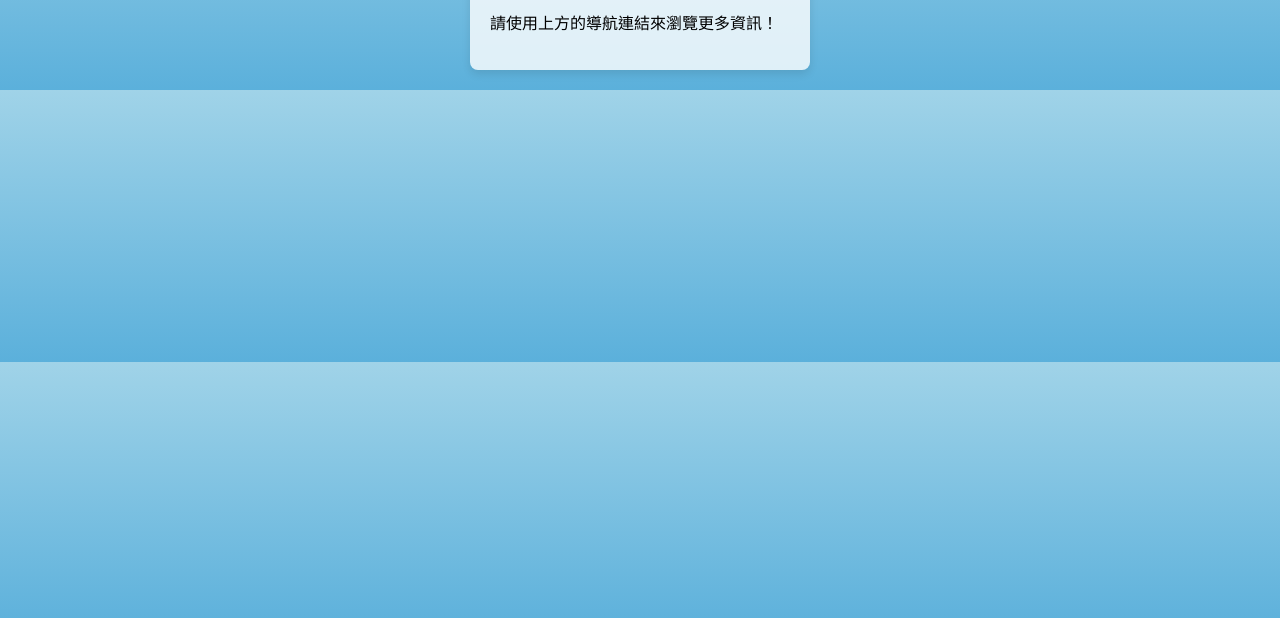
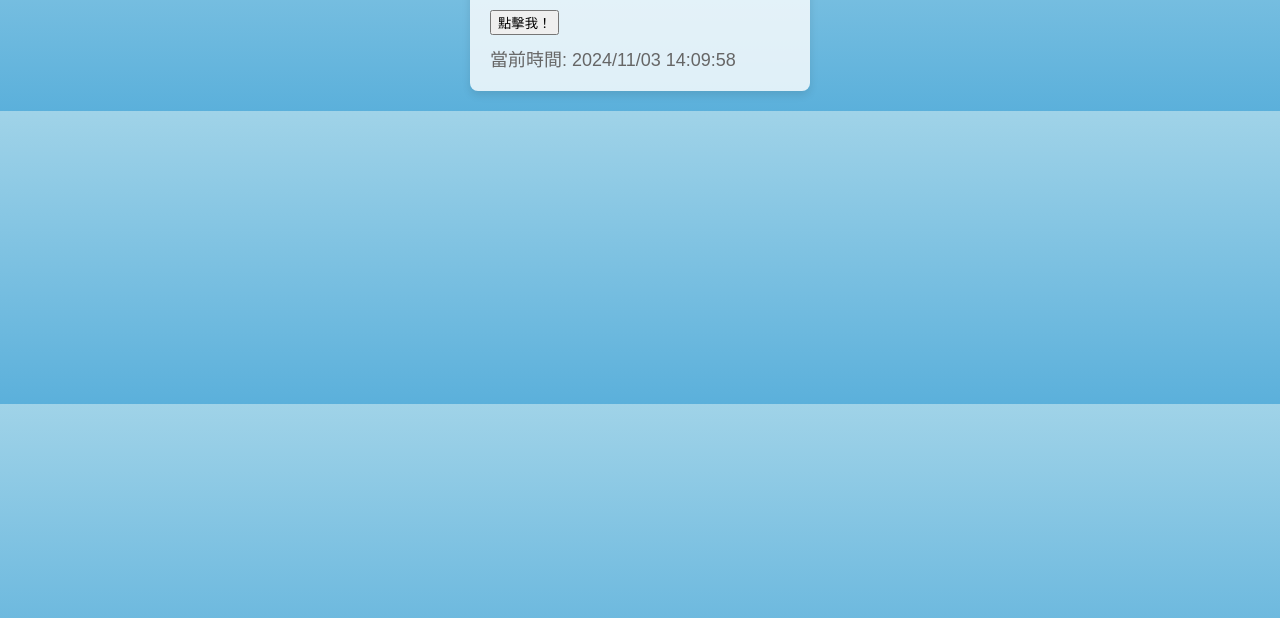
Before and after one commit to john04111820/john04111820.github.io, a plain HTML site: page index.html in a window 1280 px wide. Shown: the part 182-800 px from the top of the page. Drawn offline with nearby package versions, Linux system fonts and the light colour scheme.

Commit message:
Add files via upload

```diff
--- a/index.html
+++ b/index.html
@@ -4,6 +4,7 @@
     <meta charset="UTF-8">
     <meta name="viewport" content="width=device-width, initial-scale=1.0">
     <title>個人首頁</title>
+    <script src="https://code.jquery.com/jquery-3.6.0.min.js"></script> <!-- 引入 jQuery -->
     <style>
         /* 背景漸層樣式 */
         body {
@@ -53,6 +54,12 @@
             font-size: 36px;
             color: #333; /* 標題顏色 */
         }
+
+        .time {
+            font-size: 18px;
+            color: #666; /* 時間顏色 */
+            margin-top: 10px; /* 與標題之間的間距 */
+        }
     </style>
 </head>
 <body>
@@ -68,9 +75,27 @@
     <div class="container">
         <div class="box">
             <h1>歡迎</h1>
-            <p>請使用上方的導航連結來瀏覽更多資訊！</p>
+            <button id="welcomeButton">點擊我！</button> <!-- 新增按鈕 -->
+            <div class="time" id="currentTime"></div> <!-- 用來顯示當前時間 -->
         </div>
     </div>
 
+    <script>
+        $(document).ready(function() {
+            $("#welcomeButton").click(function() { // 當按鈕被點擊
+                alert("請使用上方的導航連結來瀏覽更多資訊！"); // 顯示警告消息
+            });
+
+            function updateTime() {
+                const now = new Date(); // 獲取當前時間
+                const options = { year: 'numeric', month: '2-digit', day: '2-digit', hour: '2-digit', minute: '2-digit', second: '2-digit', hour12: false };
+                const timeString = now.toLocaleString('zh-Hant-TW', options); // 格式化時間
+                $("#currentTime").text("當前時間: " + timeString); // 更新時間顯示
+            }
+
+            updateTime(); // 首次顯示時間
+            setInterval(updateTime, 1000); // 每秒更新一次時間
+        });
+    </script>
 </body>
 </html>
```
